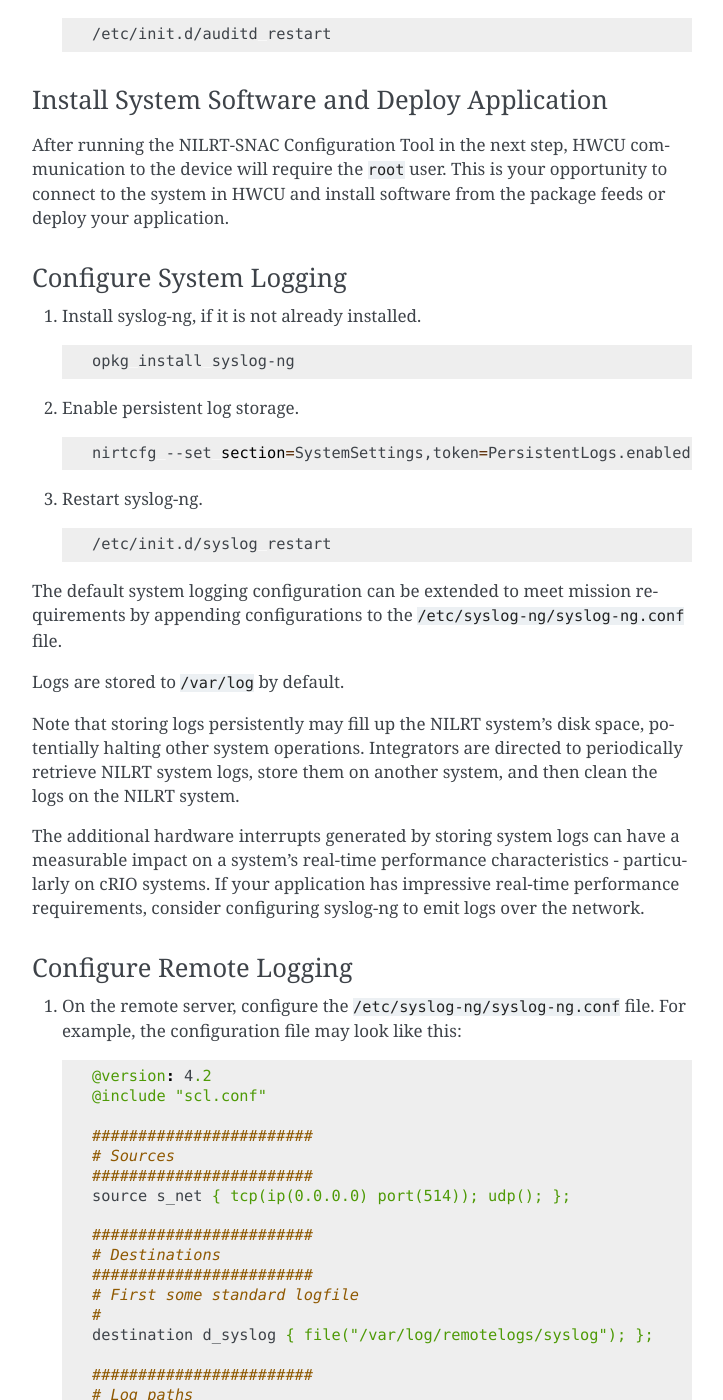
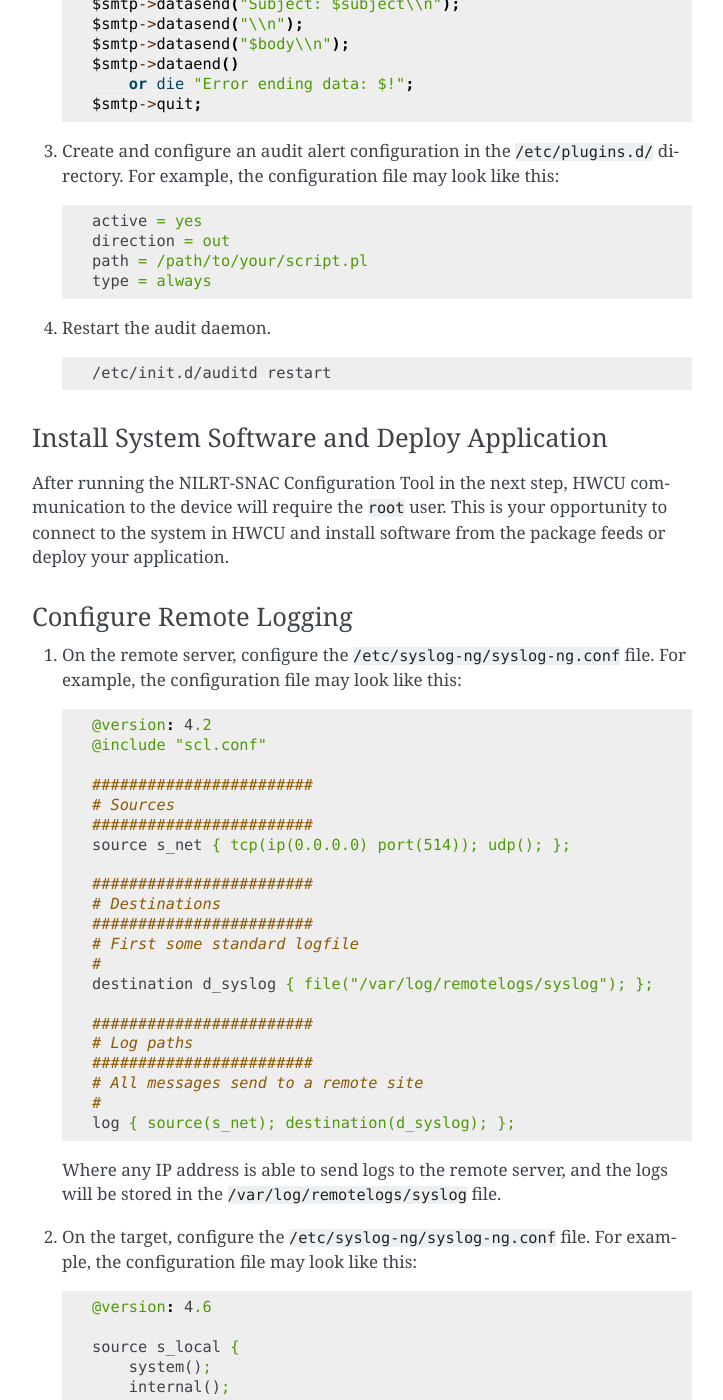
Before and after one commit to ni/nilrt-snac-guide, a Sphinx documentation site: the page built from source/appendix_1.rst, in a window 1280 px wide and 1400 px high, scrolled down 8103 px. Shown: the whole window, without its empty margins (388-1111 px from the left). Built offline with Sphinx 7.4.7, drawn with Linux system fonts in a browser that asks for light colours; some of the changed text lies outside the part shown.

Commit message:
appendix_1: update logging sections
The nilrt-snac tool now configures syslog-ng and persistent logging.

Remove those sections from the instructions.

Move the design discussion that was previously in that section to the
Design Overview.

Signed-off-by: Alex Stewart <alex.stewart@emerson.com>

```diff
--- a/source/appendix_1.rst
+++ b/source/appendix_1.rst
@@ -448,48 +457,6 @@
 the package feeds or deploy your application.
 
 
-.. _configure-system-logging:
-
-~~~~~~~~~~~~~~~~~~~~~~~~
-Configure System Logging
-~~~~~~~~~~~~~~~~~~~~~~~~
-
-#.  Install syslog-ng, if it is not already installed.
-
-    .. code-block:: bash
-
-        opkg install syslog-ng
-
-#.  Enable persistent log storage.
-
-    .. code-block:: bash
-
-        nirtcfg --set section=SystemSettings,token=PersistentLogs.enabled,value="True"
-
-#.  Restart syslog-ng.
-
-    .. code-block:: bash
-
-        /etc/init.d/syslog restart
-
-The default system logging configuration can be extended to meet mission
-requirements by appending configurations to
-the ``/etc/syslog-ng/syslog-ng.conf`` file.
-
-Logs are stored to ``/var/log`` by default.
-
-Note that storing logs persistently may fill up the NILRT system's disk
-space, potentially halting other system operations. Integrators are
-directed to periodically retrieve NILRT system logs, store them on
-another system, and then clean the logs on the NILRT system.
-
-The additional hardware interrupts generated by storing system logs can
-have a measurable impact on a system's real-time performance
-characteristics - particularly on cRIO systems. If your application has
-impressive real-time performance requirements, consider configuring
-syslog-ng to emit logs over the network.
-
-
 .. _configure-remote-logging:
 
 ~~~~~~~~~~~~~~~~~~~~~~~~
```
Also changed, not shown: other parts of source/appendix_1.rst (+9 -0 lines).
